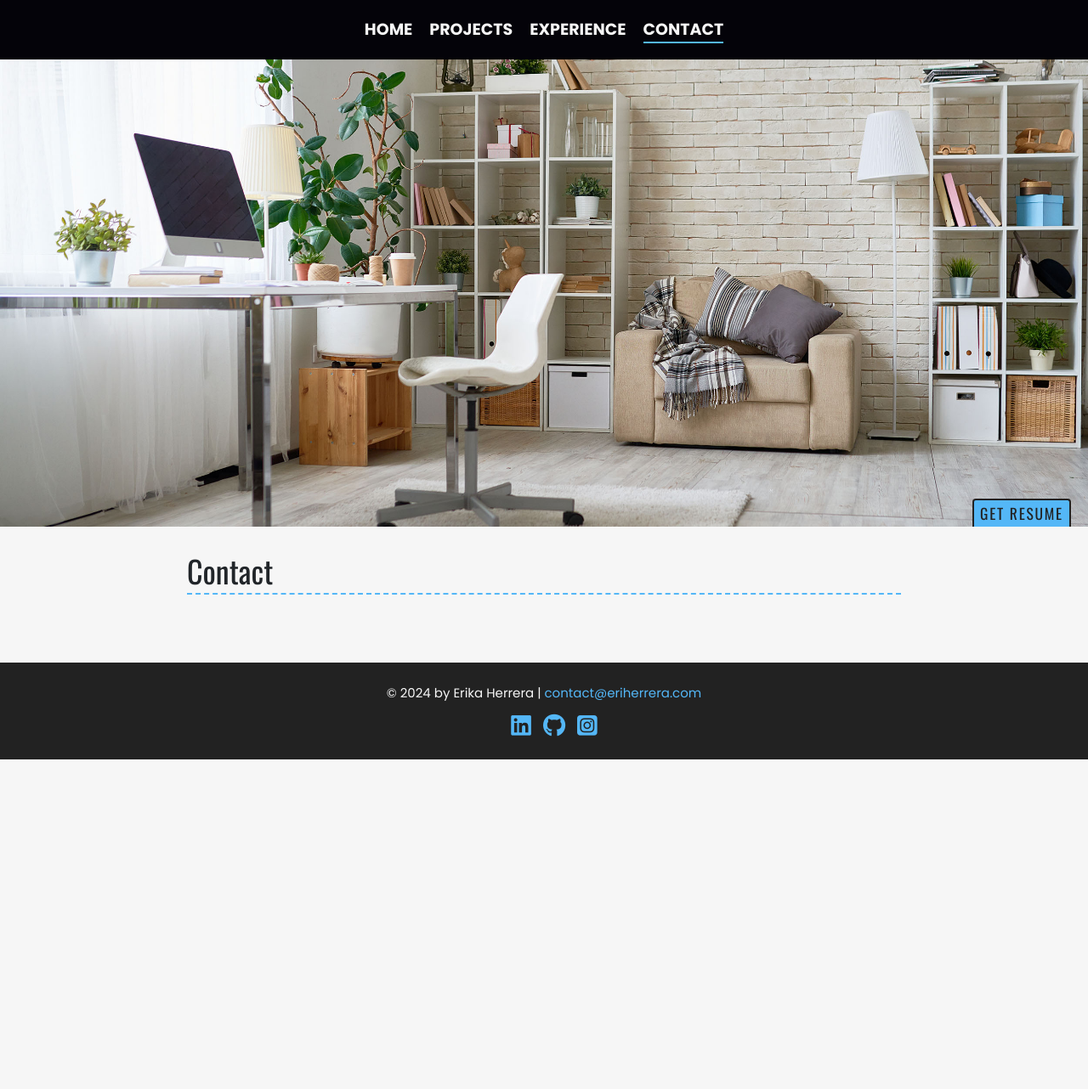
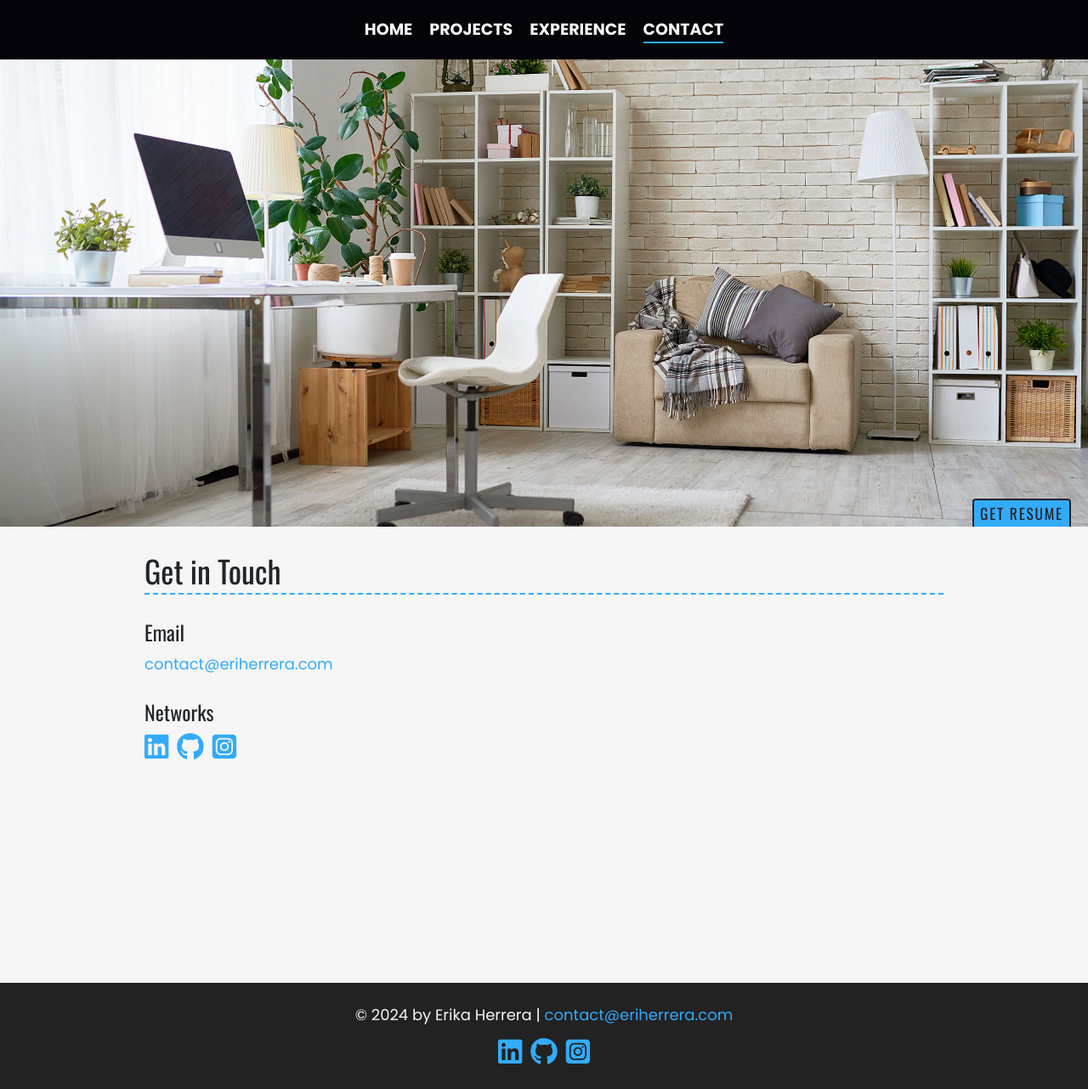
Before and after one commit to eriherre/eriherre.github.io, a Flask app: page /contact/ in a window 1280 px wide. Shown: the whole page at 85% size. Before the commit the page ends 894 px from the top, so only its background shows below. Run offline with Flask 3, Linux system fonts and the light colour scheme; some libraries are stand-ins or nearby versions; some web fonts are replaced.

Commit message:
EP-28 Design contact form or info page

```diff
--- a/static/css/styles.css
+++ b/static/css/styles.css
@@ -14,11 +14,10 @@
   --font9: "Oswald", sans-serif;
   --font10: "Raleway", sans-serif;
 
-
   /* COLOR PALETTE */
 
-  --color1: #54b7f7;
-  --color2: #93cef5;
+  --color1: #33abfb;
+  --color2: #82ccfd;
   --color3: #040309;
   --color5: #f6f6f6;
   --color6: #222;
@@ -30,6 +29,7 @@
 html {
   box-sizing: border-box;
   font-size: 62.5%; /* set default to 10px */
+  min-width: 320px;
 }
 *,
 *:before,
@@ -45,7 +45,7 @@ body {
   background: var(--color5);
   margin: 0;
   font-family: var(--font2);
-  font-size: 1.5rem;
+  font-size: 1.8rem;
   line-height: 1.4;
 }
 h1,
@@ -117,7 +117,7 @@ footer a:hover {
 .download-link {
   position: absolute;
   bottom: 0px;
-  right:20px;
+  right: 20px;
   font-size: 1.6rem;
   z-index: 1000;
 }
@@ -125,7 +125,7 @@ footer a:hover {
 .content-wrapper {
   margin: 0 auto;
   padding: 30px;
-  max-width: 900px;
+  max-width: 1000px;
 }
 
 /* Portfolio
@@ -176,10 +176,10 @@ footer a:hover {
   margin: 30px 0;
 }
 .project-item img {
-  width: 350px;
+  width: 400px;
 }
-.project-item p {
-  margin-top: 10px;
+.project-item h3 {
+  margin-bottom: 10px;
 }
 @media screen and (min-width: 860px) {
   .project-item {
@@ -213,6 +213,9 @@ footer a:hover {
 .work-item {
   margin: 30px 0;
 }
+.work-item h3 {
+  margin-bottom: 10px;
+}
 .work-details p {
   margin: 0;
 }
@@ -233,6 +236,10 @@ footer a:hover {
 .education-item {
   margin: 30px 0;
 }
+
+.education-item h3 {
+  margin-bottom: 10px;
+}
 .education-item p {
   margin: 0;
 }
@@ -242,6 +249,9 @@ footer a:hover {
 .certification-item {
   margin: 30px 0;
 }
+.certification-item h3 {
+  margin-bottom: 10px;
+}
 .certification-item p {
   margin: 0;
 }
@@ -250,6 +260,9 @@ footer a:hover {
 ------------------------------------*/
 .skill-item {
   margin: 30px 0;
+}
+.skill-item h3 {
+  margin-bottom: 10px;
 }
 .skill-item p {
   margin: 0;
@@ -403,9 +416,28 @@ footer a:hover {
   padding: 0.5rem; /* Add padding for better readability */
 }
 
-/******************************/
-/*         YOUTUBE VIDEO      */
-/******************************/
+/* Contact
+------------------------------------*/
+
+.contact-container{
+  padding-bottom: 150px; /* This is provisory, needs re-work */
+}
+.contact-item {
+  margin: 30px 0;
+}
+.contact-item h3 {
+  margin-bottom: 10px;
+}
+.contact-item p {
+  margin: 0;
+}
+
+.contact-item .socials {
+  justify-content: flex-start;
+}
+
+/* Youtube Video
+------------------------------------*/
 
 .video-border {
   border: solid 5px var(--color1);
@@ -425,11 +457,13 @@ footer {
 .socials {
   list-style-type: none;
   padding: 0;
+  display: flex;
+  justify-content: center;
+  gap: 10px;
 }
 
 .socials li {
   display: inline-block;
-  margin-left: 10px;
 }
 
 .socials i {
--- a/templates/base.html
+++ b/templates/base.html
@@ -103,6 +103,7 @@
   </head>
 
   <body class="portfolio">
+    <div class="page-container">
       {% include 'navbar.html'%}
 
       <!-- Header -->
@@ -122,5 +123,6 @@
 
       <!-- Footer -->
       {% include 'footer.html' %}
+    </div>
   </body>
 </html>
--- a/templates/contact.html
+++ b/templates/contact.html
@@ -1,10 +1,32 @@
-{% extends "base.html" %}
-{% block title %} Contact- Erika Herrera{% endblock %}
-
+{% extends "base.html" %} {% block title %} Contact- Erika Herrera{% endblock %}
 {% block content %}
 
-<section class="portfolio-section">
-  <h2>Contact</h2>
+<section class="portfolio-section contact-container">
+  <h2>Get in Touch</h2>
+
+  <section class="contact-item">
+    <h3>Email</h3>
+    <p>
+      <a href="contact@eriherrera.com">contact@eriherrera.com</a>
+    </p>
+  </section>
+
+  <section class="contact-item">
+    <h3>Networks</h3>
+    <ul class="socials">
+      <li>
+        <a href="https://www.linkedin.com/in/eriherrera/" target="_blank"><i class="fa-brands fa-linkedin"></i></a>
+      </li>
+      <li>
+        <a href="https://github.com/eriherre" target="_blank"><i class="fa-brands fa-github"></i></a>
+      </li>
+      <li>
+        <a href="https://www.instagram.com/eri_herre/" target="_blank"
+          ><i class="fa-brands fa-square-instagram"></i
+        ></a>
+      </li>
+    </ul>
+  </section>
 </section>
 
 {% endblock %}
--- a/templates/footer.html
+++ b/templates/footer.html
@@ -6,15 +6,14 @@
   </p>
 
   <ul class="socials my-4">
-    <li></li>
     <li>
-      <a href="" target="_blank"><i class="fa-brands fa-linkedin"></i></a>
+      <a href="https://www.linkedin.com/in/eriherrera/" target="_blank"><i class="fa-brands fa-linkedin"></i></a>
     </li>
     <li>
-      <a href="" target="_blank"><i class="fa-brands fa-github"></i></a>
+      <a href="https://github.com/eriherre" target="_blank"><i class="fa-brands fa-github"></i></a>
     </li>
     <li>
-      <a href="" target="_blank"><i class="fa-brands fa-square-instagram"></i></a>
+      <a href="https://www.instagram.com/eri_herre/" target="_blank"><i class="fa-brands fa-square-instagram"></i></a>
     </li>
   </ul>
 </footer>
--- a/templates/projects.html
+++ b/templates/projects.html
@@ -5,7 +5,7 @@
 
   <!-- //  PROJECTS  // -->
   <section class="portfolio-section">
-    <h2>Projects</h2>
+    <h2>Featured Projects</h2>
 
     <div class="project-wrapper">
 
```
Also changed, not shown: docs/contact/index.html (+31 -6 lines), docs/experience/index.html (+5 -4 lines), docs/index.html (+5 -4 lines), docs/projects/delinker/index.html (+5 -4 lines), docs/projects/index.html (+6 -5 lines), docs/projects/instructional-design-basics/index.html (+5 -4 lines), docs/projects/introduction-to-criminal-justice/index.html (+5 -4 lines), docs/projects/listeria-awareness/index.html (+5 -4 lines), docs/static/css/styles.css (+47 -13 lines). Lines whose indentation alone changed are shown as unchanged.
